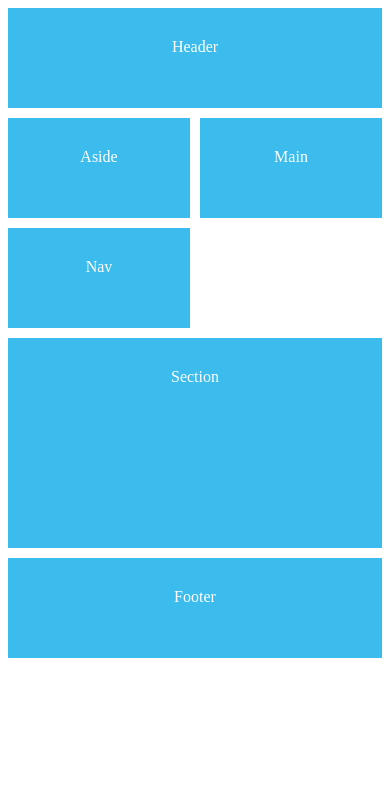
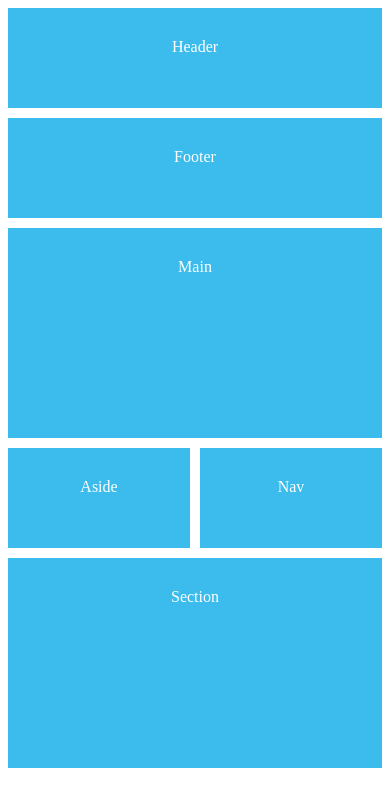
Before and after one commit to wiolk/CSS-Grid-course, a plain HTML site: page index.html in a window 390 px wide. Drawn offline with Linux system fonts and the light colour scheme.

Commit message:
Responsive Grid - checked

```diff
--- a/index.html
+++ b/index.html
@@ -8,6 +8,26 @@
 			font-family: 'Nunito Semibold';
 			text-align: center;
 		}
+
+        #content{
+                display: grid;
+                grid-template-columns: repeat(4, 1fr);
+                grid-auto-rows: minmax(100px, auto);
+                grid-gap: 10px;
+                max-width: 960px;
+                margin: 0 auto;
+                grid-template-areas:
+                    "header header header header"
+                    "footer footer footer footer"
+                    "main main main main"
+                    "main main main main"
+                    "aside aside nav nav"
+                    "section section section section"
+                    "section section section section";
+            }
+
+
+        @media screen and (min-width: 760px){
             #content{
                 display: grid;
                 grid-template-columns: repeat(4, 1fr);
@@ -18,10 +38,11 @@
                 grid-template-areas:
                     "header header header header"
                     "aside aside main main"
-                "nav nav . ."
+                    "nav nav main main"
                     "section section section section"
                     "section section section section"
                     "footer footer footer footer";
+            }
         }
 		#content > *{
 			background: #3bbced;
```
Lines whose indentation alone changed are shown as unchanged.
